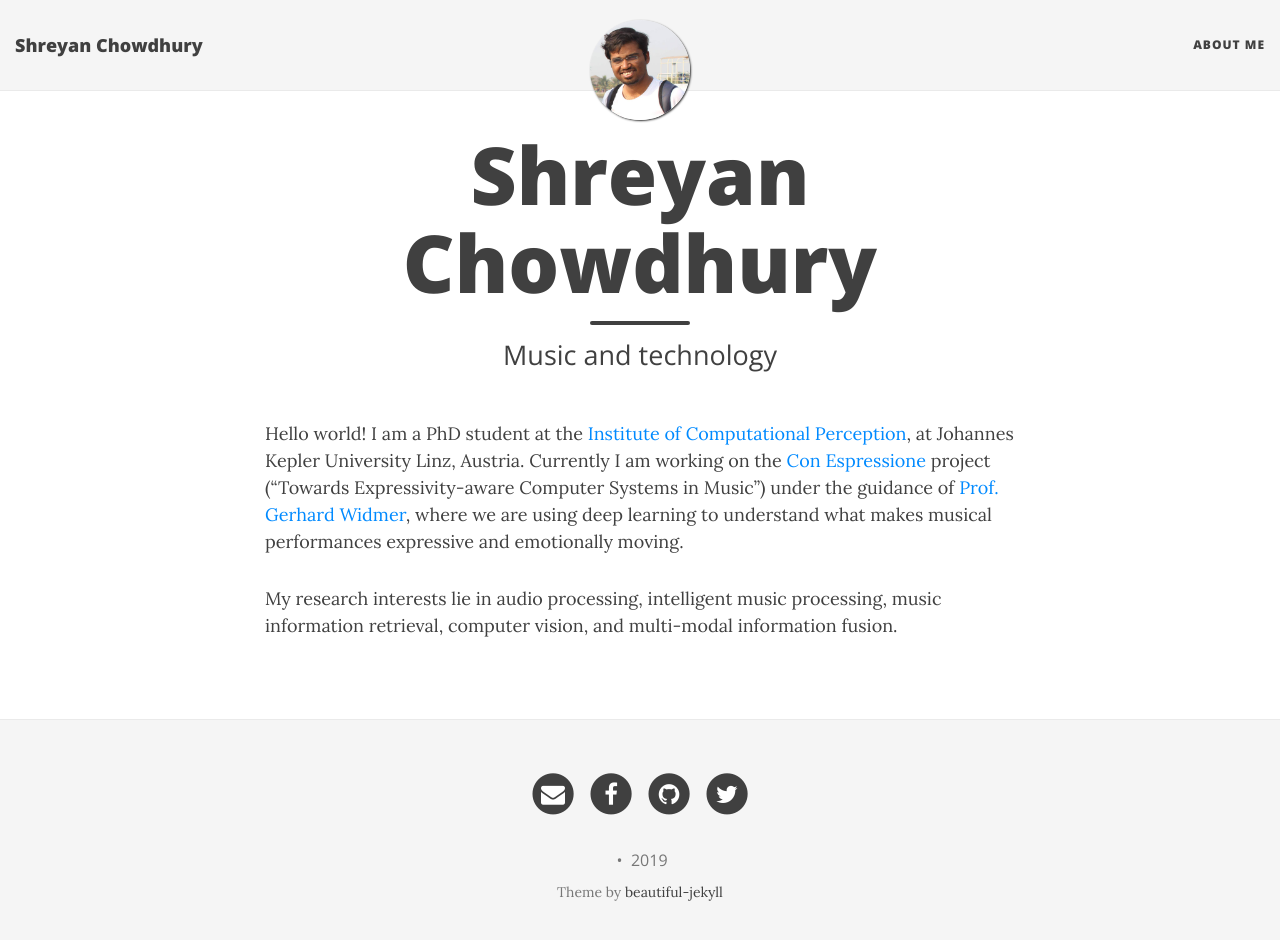
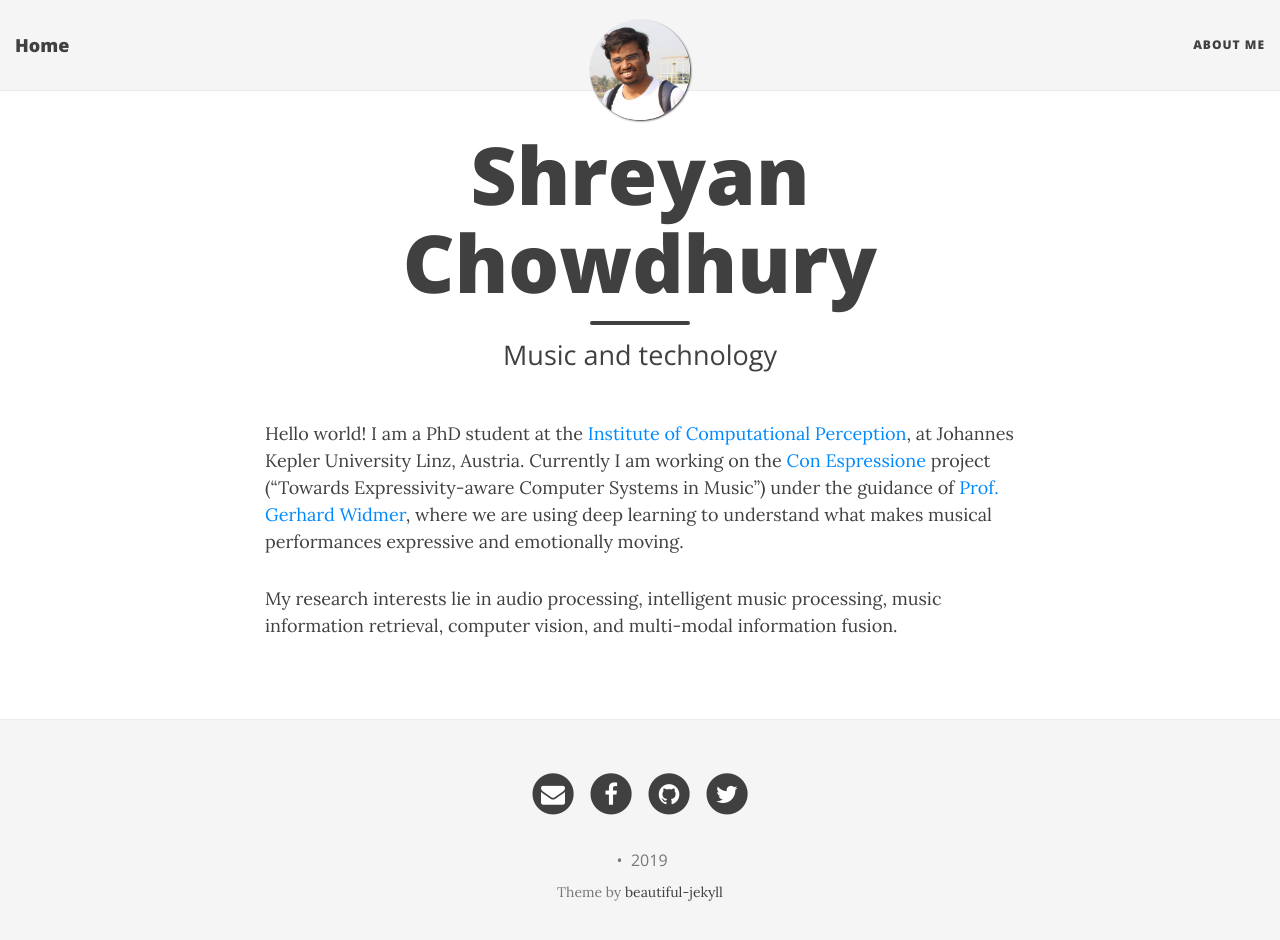
Before and after one commit to shreyanc/shreyanc.github.io, a Jekyll site: the page built from index.md, in a window 1280 px wide and 953 px high. Shown: the top 940 px of the window. Built offline with Jekyll 4.4.1, drawn with Linux system fonts in a browser that asks for light colours; nearby versions of some CDN libraries.

Commit message:
Update nav.html

```diff
--- a/_includes/nav.html
+++ b/_includes/nav.html
@@ -10,7 +10,7 @@
       {% if site.title-img %}
         <a class="navbar-brand navbar-brand-logo" href="{{ site.url }}"><img src="{{ site.title-img }}"/></a>
       {% else %}
-        <a class="navbar-brand" href="{{ site.url }}">{{ site.title }}</a>
+        <a class="navbar-brand" href="{{ site.url }}">Home</a>
       {% endif %}
     </div>
 
```
